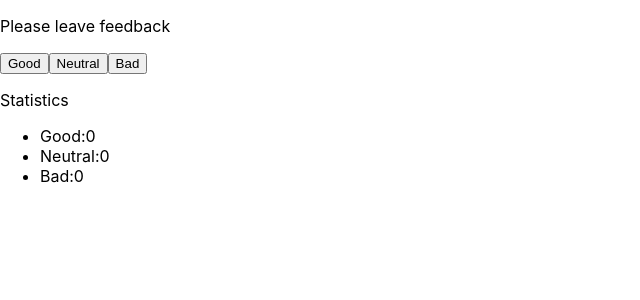
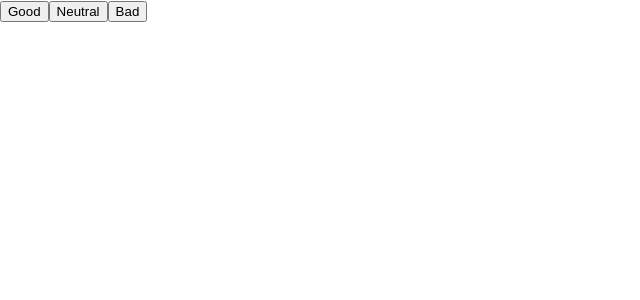
Before and after one commit to OstafiichukO/goit-react-hw-04-feedback, a React (Create React App) app: page / in a window 1280 px wide. Shown: the top 300 px of the page, without its empty margins (0-640 px from the left). Built offline with nearby package versions, Linux system fonts and the light colour scheme.

Commit message:
restructure

```diff
--- a/package.json
+++ b/package.json
@@ -7,6 +7,7 @@
     "@testing-library/jest-dom": "^5.16.2",
     "@testing-library/react": "^12.1.2",
     "@testing-library/user-event": "^13.5.0",
+    "emotion": "^11.0.0",
     "gh-pages": "^3.2.3",
     "prop-types": "^15.8.1",
     "react": "^17.0.2",
--- a/src/App.js
+++ b/src/App.js
@@ -1,9 +1,38 @@
+import React, { Component } from 'react';
 import Feedback from './components/Feedback';
+import Statistics from './components/Statistics';
+import Section from './components/Section';
+import Notification from './components/Notification';
 
-export default function App() {
-  return (
-    <div className="container">
-      <Feedback />
-    </div>
-  );
+class App extends Component {
+  state = {
+    good: 0,
+    neutral: 0,
+    bad: 0,
+  };
+
+  onGoodIncrement = () =>
+    this.setState({
+      good: this.state.good + 1,
+    });
+
+  onNeutralIncrement = () =>
+    this.setState({
+      neutral: this.state.neutral + 1,
+    });
+
+  onBadIncrement = () =>
+    this.setState({
+      bad: this.state.bad + 1,
+    });
+
+  countTotalFeedback = () => {
+    return Object.values(this.state);
+  };
+
+  render() {
+    return <Feedback />;
+  }
 }
+
+export default App;
--- a/src/components/Feedback/Feedback.js
+++ b/src/components/Feedback/Feedback.js
@@ -1,57 +1,17 @@
-import React, { Component } from 'react';
-
-class Feedback extends Component {
-  state = {
-    good: 0,
-    neutral: 0,
-    bad: 0,
-  };
-
-  goodIncrement = () =>
-    this.setState({
-      good: this.state.good + 1,
-    });
-
-  neutralIncrement = () =>
-    this.setState({
-      neutral: this.state.neutral + 1,
-    });
-
-  badIncrement = () =>
-    this.setState({
-      bad: this.state.bad + 1,
-    });
-
-  render() {
+const Feedback = ({ onIncrementGood, onIncrementNeutral, onIncrementBad }) => {
   return (
     <div>
-        <p>Please leave feedback</p>
-        <div>
-          <button type="button" onClick={this.goodIncrement}>
+      <button type="button" onClick={onIncrementGood}>
         Good
       </button>
-          <button type="button" onClick={this.neutralIncrement}>
+      <button type="button" onClick={onIncrementNeutral}>
         Neutral
       </button>
-          <button type="button" onClick={this.badIncrement}>
+      <button type="button" onClick={onIncrementBad}>
         Bad
       </button>
     </div>
-        <p>Statistics</p>
-        <ul>
-          <li>
-            Good:<span>{this.state.good}</span>
-          </li>
-          <li>
-            Neutral:<span>{this.state.neutral}</span>
-          </li>
-          <li>
-            Bad:<span>{this.state.bad}</span>
-          </li>
-        </ul>
-      </div>
   );
-  }
-}
+};
 
 export default Feedback;
--- /dev/null
+++ b/src/components/Feedback/Feedback.styles.js
@@ -0,0 +1,6 @@
+import styled from '@emotion/styled';
+
+export const Container = styled.div`
+  width: 300px;
+  margin: 0 auto;
+`;
--- /dev/null
+++ b/src/components/Notification/Notification.js
@@ -0,0 +1,5 @@
+const Notification = ({ message }) => {
+  return <span>{message}</span>;
+};
+
+export default Notification;
--- /dev/null
+++ b/src/components/Notification/index.js
@@ -0,0 +1 @@
+export { default } from './Notification';
--- /dev/null
+++ b/src/components/Section/Section.js
@@ -0,0 +1,10 @@
+const Section = ({ title, children }) => {
+  return (
+    <div>
+      <h3>{title}</h3>
+      {children}
+    </div>
+  );
+};
+
+export default Section;
--- /dev/null
+++ b/src/components/Section/index.js
@@ -0,0 +1 @@
+export { default } from './Section';
--- /dev/null
+++ b/src/components/Statistics/Statistics.js
@@ -0,0 +1,13 @@
+const Statistics = ({ good, neutral, bad, total, feedback }) => {
+  return (
+    <ul>
+      <li>Good: {good}</li>
+      <li>Neutral: {neutral}</li>
+      <li>Bad: {bad}</li>
+      <li>Total: {total}</li>
+      <li>Positive feedback: {feedback}%</li>
+    </ul>
+  );
+};
+
+export default Statistics;
--- /dev/null
+++ b/src/components/Statistics/index.js
@@ -0,0 +1 @@
+export {default} from './Statistics'
```
Also changed, not shown: 1 other file (tests, documents, lock files or other folders). Lines whose indentation alone changed are shown as unchanged.
